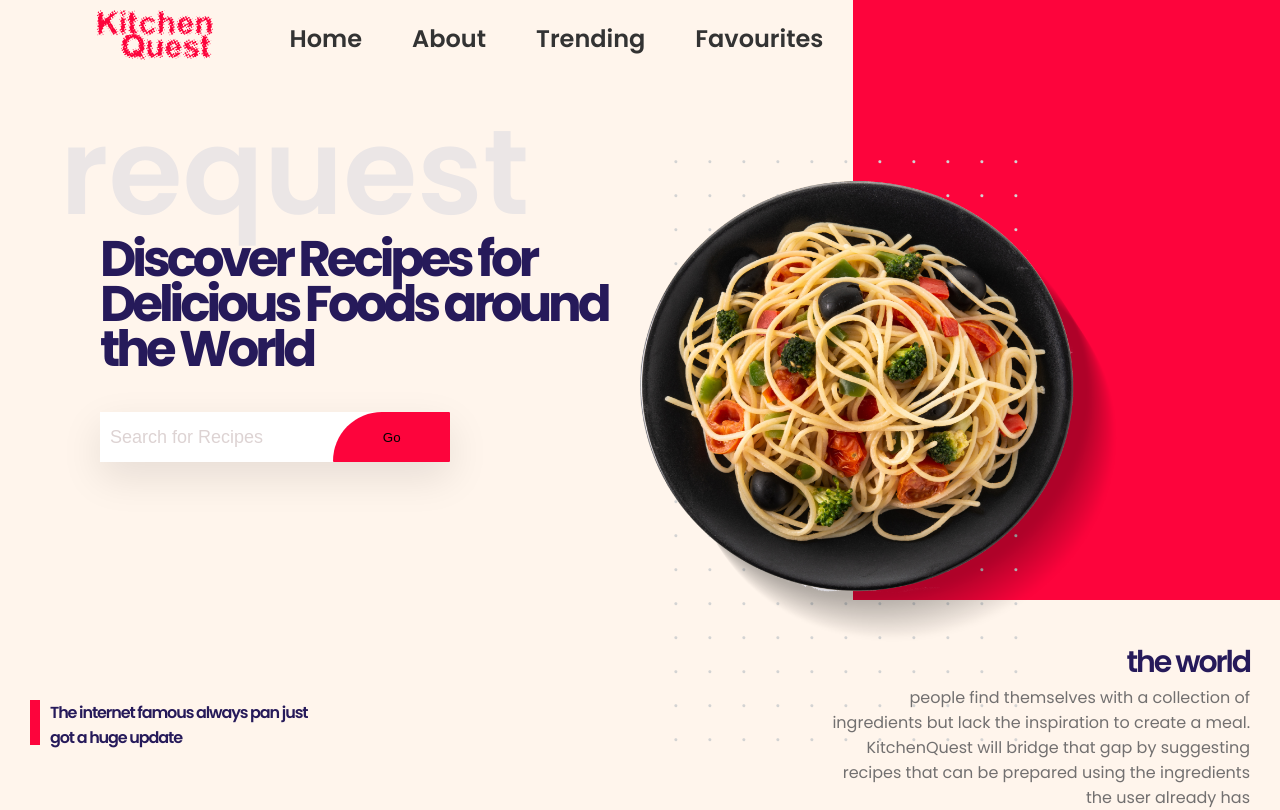
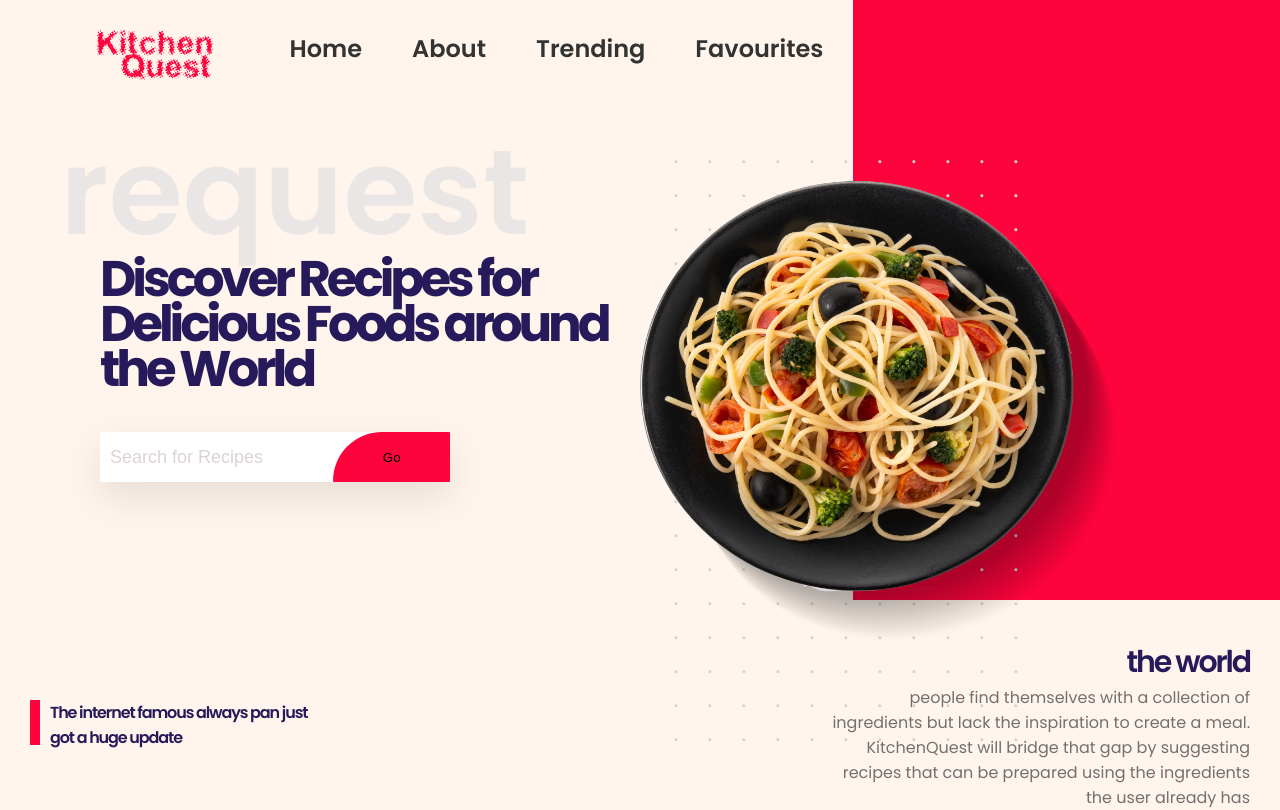
Before and after one commit to Nathan-88/KitchenQuest, a Vue app in the folder web_dynamic/: page / in a window 1280 px wide. Shown: the top 810 px of the page. Built offline with nearby package versions, Linux system fonts and the light colour scheme.

Commit message:
Reduced search shadow and added margin to logo

```diff
--- a/web_dynamic/src/components/Navbar.vue
+++ b/web_dynamic/src/components/Navbar.vue
@@ -46,6 +46,7 @@ const getRecipe = () => {
     /* grid-row: 1/2; */
 }
 .navbar img.logo {
+    margin-top: 20px; /* added a margin */
     grid-column: 1/2;
     width: 150px;
     height: 50px;
@@ -73,7 +74,8 @@ const getRecipe = () => {
     width: 300px;
     display: flex;
     background: var(--white);
-    box-shadow: 0px 15px 40px 0px rgba(0, 0, 0, 0.10);
+    /*box-shadow: 0px 15px 40px 0px rgba(0, 0, 0, 0.10);*/
+    box-shadow: 0px 5px 8px 0px rgba(0, 0, 0, 0.10);
     border-radius: 5px;
     background-color: white;
 }
```
